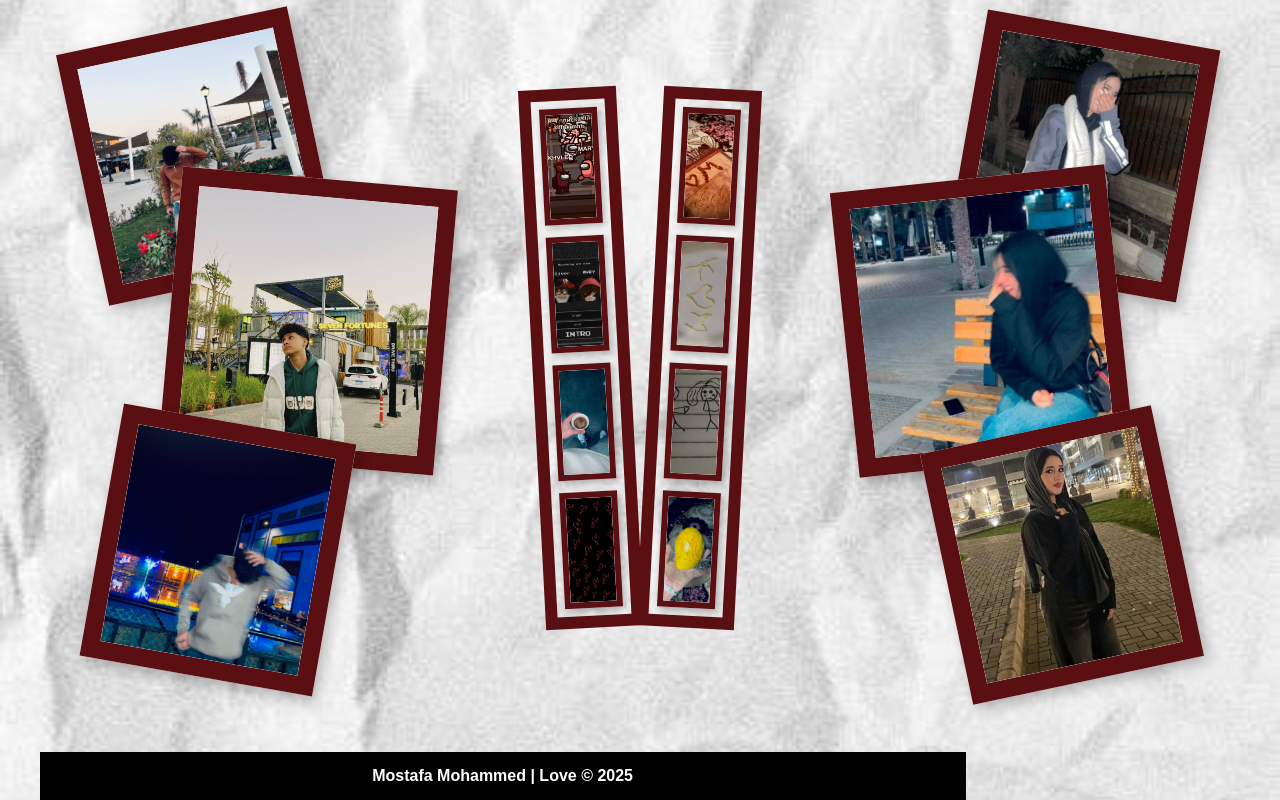
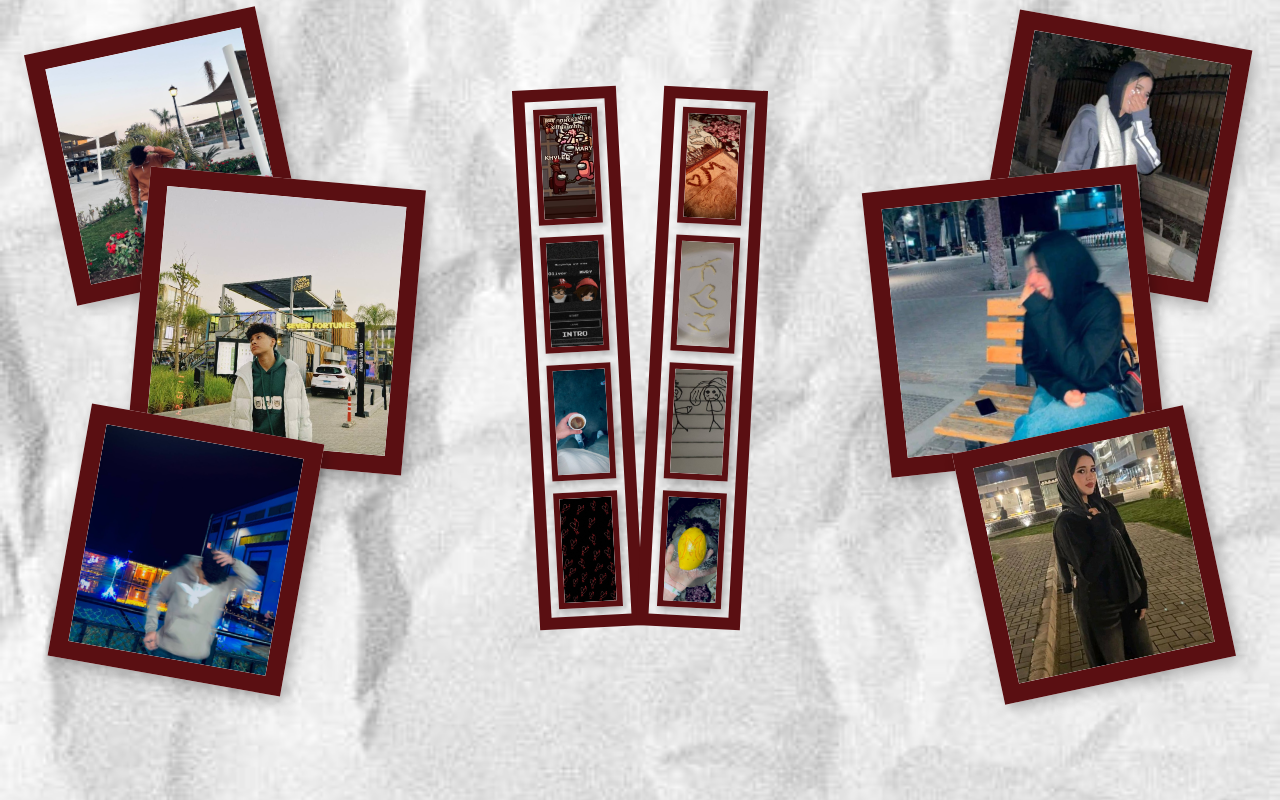
Before and after one commit to m9s5ava/KLOVEM, a plain HTML site: page photo.html in a window 1280 px wide. Drawn offline with Linux system fonts and the light colour scheme.

Commit message:
Add files via upload

```diff
--- a/photo.html
+++ b/photo.html
@@ -15,11 +15,10 @@
             font-family: "Poppins", sans-serif;
             text-align: center;
             background-color: #fffaf5;
-
             display: flex;
             justify-content: center;
             align-items: center;
-
+            font-family: Arial;
         }
         /* body
         {
@@ -33,7 +32,7 @@
         } */
 
         .cons {
-            width: 95%;
+            width: 100%;
             max-width: 1400px;
             height: 700px;
             display: flex;
@@ -156,19 +155,6 @@
             right: 60px;
             transform: rotate(-12deg);
         }
-            footer {
-            background-color: #000;
-            color: #fff;
-            text-align: center;
-            padding: 15px;
-            position: fixed;
-            width: 70%;
-            bottom: 0;
-            font-family: Arial, Helvetica, sans-serif;
-            font-weight: bolder;
-            z-index: 10;
-        }
-
     </style>
 </head>
 
@@ -205,8 +191,9 @@
             <div class="polaroid p2"><img src="w.jpg"></div>
             <div class="polaroid p3"><img src="q.jpg"></div>
         </div>
-     <footer> Mostafa Mohammed | Love &copy; 2025</footer>
+
     </div>
+
 
 </body>
 
```
Also changed, not shown: flower.html (+1 -2 lines), happy.html (+0 -3 lines), index.html (+0 -1 lines), one_page.html (+0 -1 lines), test.html (+0 -2 lines), two_page.html (+1 -1 lines), youtupe.html (+0 -1 lines).
